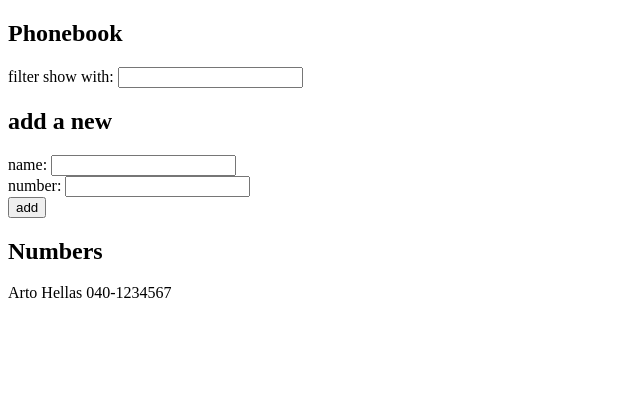
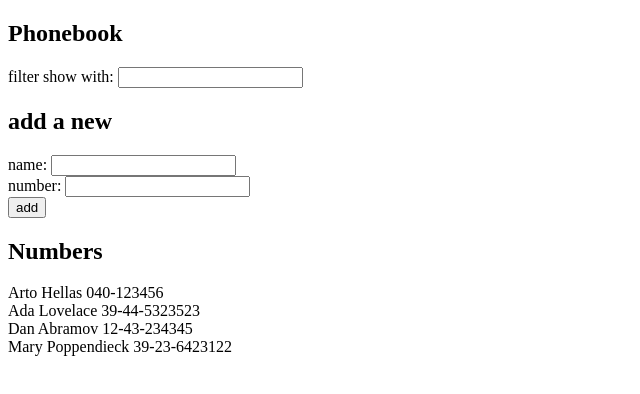
Before and after one commit to johannesvihavainen/fullstack-open-submissions-2, a React (Vite) app in the folder part2/phonebook/: page / in a window 1280 px wide. Shown: the top 394 px of the page, without its empty margins (0-640 px from the left). Built offline with nearby package versions, Linux system fonts and the light colour scheme.

Commit message:
exercise 2.9 - hardcoded dummy data into application

```diff
--- a/part2/phonebook/src/App.jsx
+++ b/part2/phonebook/src/App.jsx
@@ -3,7 +3,10 @@
 
 const App = () => {
   const [persons, setPersons] = useState([
-    { name: 'Arto Hellas', number: '040-1234567' }
+    { name: 'Arto Hellas', number: '040-123456', id: 1 },
+    { name: 'Ada Lovelace', number: '39-44-5323523', id: 2 },
+    { name: 'Dan Abramov', number: '12-43-234345', id: 3 },
+    { name: 'Mary Poppendieck', number: '39-23-6423122', id: 4 }
   ])
   const [newName, setNewName] = useState('')
   const [newNumber, setNewNumber] = useState('')
@@ -27,7 +30,8 @@
     event.preventDefault()
     const personObject = {
       name: newName,
-      number: newNumber
+      number: newNumber,
+      id: persons.length + 1
     }
 
     if (persons.some(person => person.name === personObject.name)) {
@@ -36,7 +40,6 @@
       setPersons(persons.concat(personObject))
       setNewName('')
     }
-    console.log(persons)
   }
 
   return (
@@ -59,7 +62,7 @@
       </form>
       <h2>Numbers</h2>
       <ul className="persons-container">
-        {filteredPersons ? filteredPersons.map(person => <li>{person.name} {person.number}</li>) : persons.map(person => <li key={person.name}>{person.name} {person.number}</li>)}
+        {filteredPersons ? filteredPersons.map(person => <li key={person.id}>{person.name} {person.number}</li>) : persons.map(person => <li key={person.id}>{person.name} {person.number}</li>)}
 
       </ul>
     </div>
```
